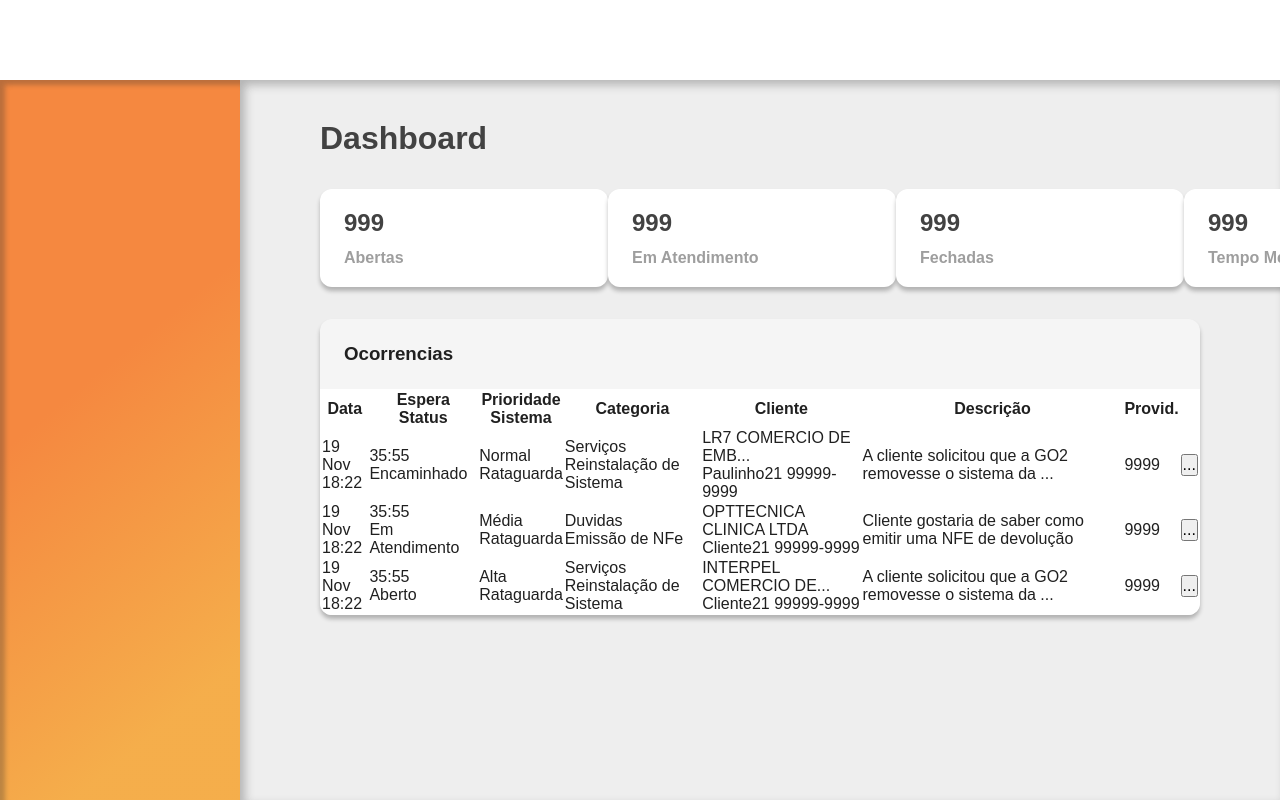
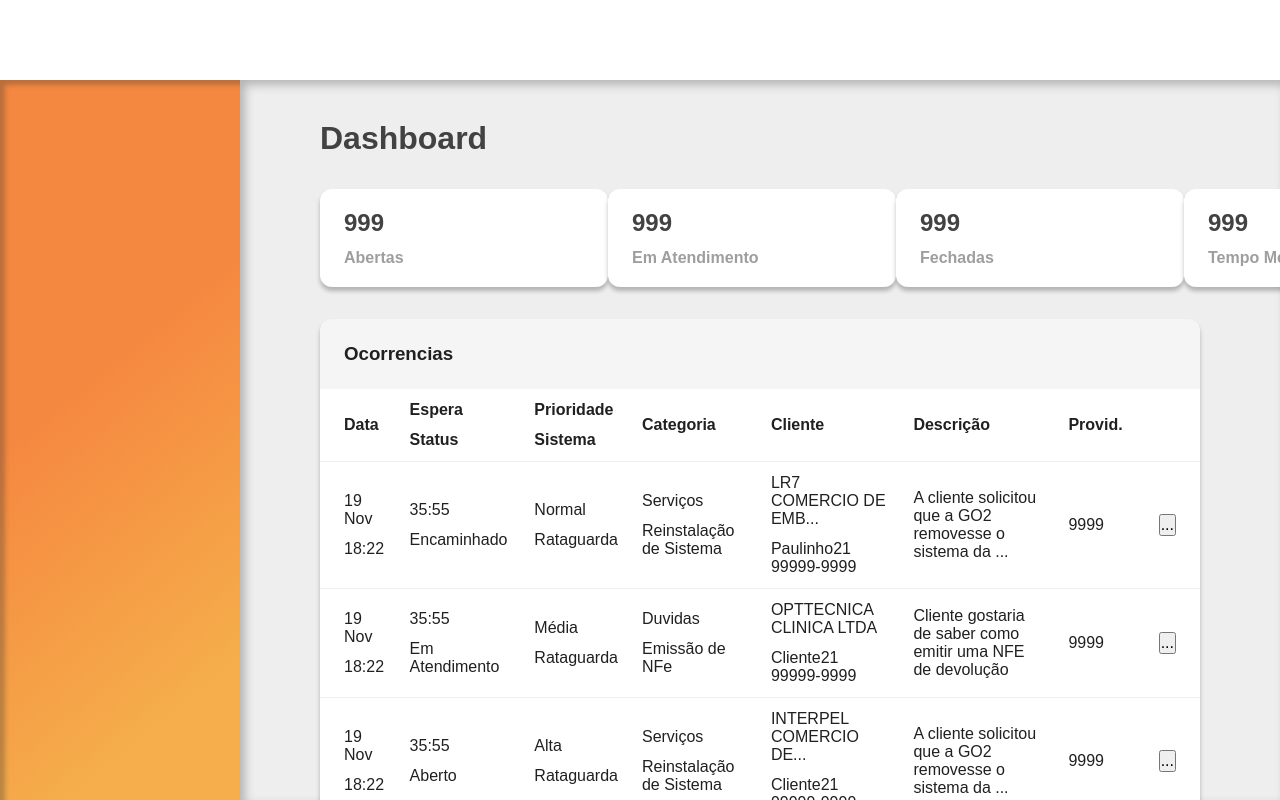
Before and after one commit to ElijahJunnior/sac-front, a Next.js app: page /dashboard in a window 1280 px wide. Built offline with nearby package versions, Linux system fonts and the light colour scheme.

Commit message:
continue dashboard designer

```diff
--- a/src/pages/dashboard/styles.module.scss
+++ b/src/pages/dashboard/styles.module.scss
@@ -56,6 +56,29 @@
 
         background: var(--white);
         width: 100%;
+        border-collapse: collapse;
+        padding: 0 0.75rem;
+
+        tr{
+            border-bottom: 1px solid var(--gray-200);
+        }
+
+        th:first-of-type, td:first-of-type {
+            padding-left: 1.5rem;
+        }
+
+        th:last-of-type, td:last-of-type {
+            padding-right: 1.5rem;
+        }
+
+        th, td {
+            padding: 0.75rem 0.75rem;
+            text-align: left;
+
+            p:first-of-type{
+                margin-bottom: 0.75rem;
+            }
+        }
     }
 
 }
```
